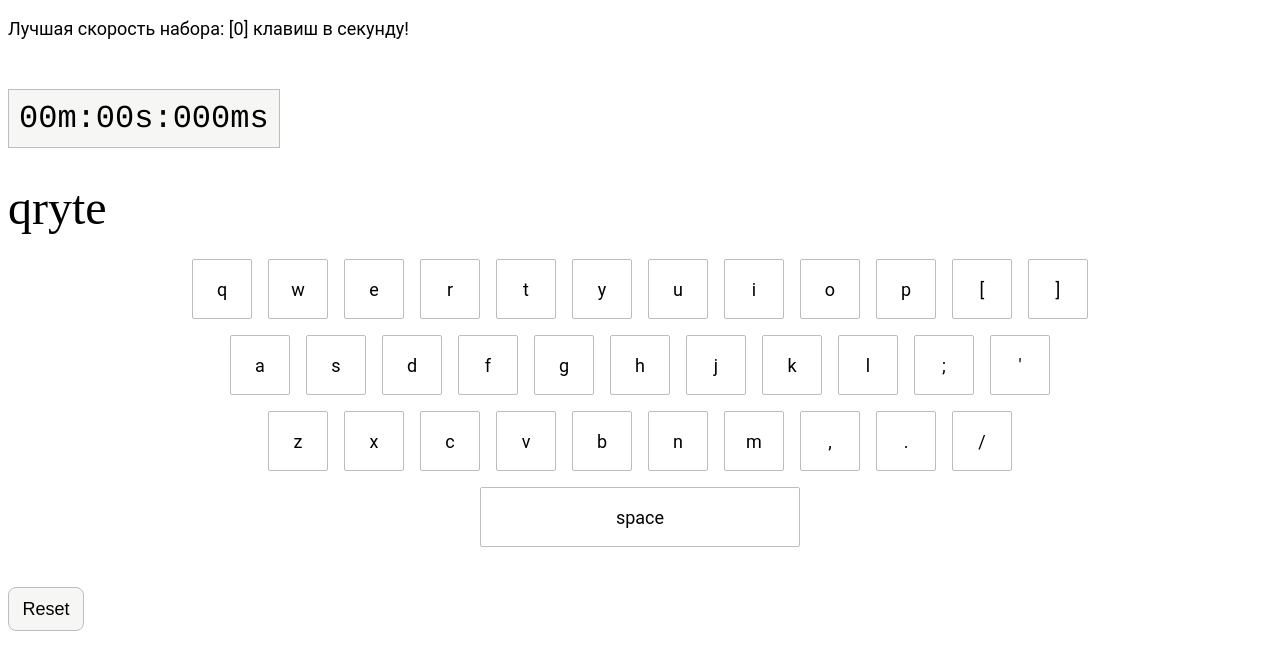
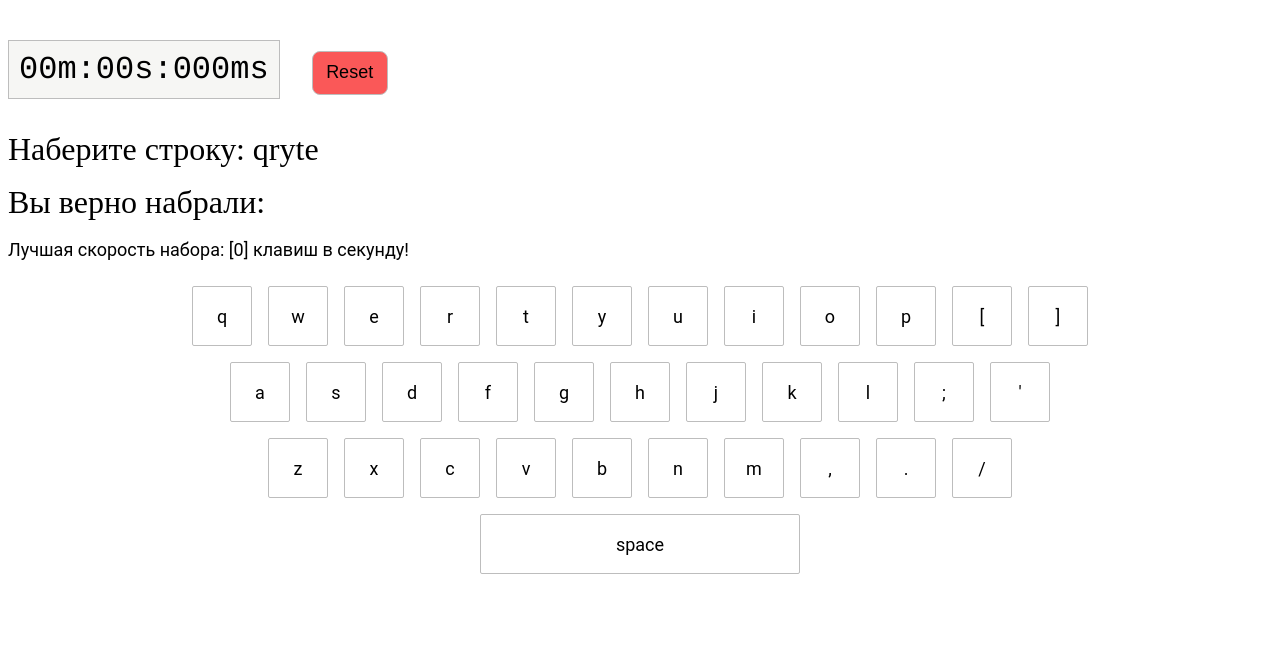
Before and after one commit to Dremkalex/fe-advance-hw, a plain HTML site: page module-10/index.html in a window 1280 px wide. Drawn offline with Linux system fonts and the light colour scheme.

Commit message:
User Input string added

```diff
--- a/module-10/css/style.css
+++ b/module-10/css/style.css
@@ -15,9 +15,21 @@
   border:1px solid #bdbdbd;
   background-color: hsla(50, 33%, 25%, .05);
 }
-.exercise {
+
+.reset-btn {
+  width:4.75rem;
+  height:2.75rem;
+  margin-left: 2rem;
+  padding: .5rem;
+  border:1px solid #bdbdbd;
+  border-radius:.5rem;
+  background-color: #FA5858;
+  font-size: 1.125rem;
+}
+
+.exercise, .userInput {
   margin-bottom: 1rem;
-  font-size: 3rem;
+  font-size: 2rem;
 }
 
 .keyboard__row {
@@ -46,14 +58,3 @@
   background-color: #03a9f4;
   color: #fff
 }
-
-.reset-btn {
-  width:4.75rem;
-  height:2.75rem;
-  margin-top: 2rem;
-  padding: .5rem;
-  border:1px solid #bdbdbd;
-  border-radius:.5rem;
-  background-color: hsla(50, 33%, 25%, .05);
-  font-size: 1.125rem;
-}
--- a/module-10/js/script.js
+++ b/module-10/js/script.js
@@ -52,15 +52,20 @@ const timer = {
 
 //****************Построение документа с помощбю JS****************//
 
+/****Строка-задание****/
+const exercise = document.querySelector(".exercise");
+exercise.textContent = `Наберите строку: ${string}`;
+/****Ввод пользователя****/
+const userInput = document.createElement('div');
+userInput.classList.add('userInput');
+userInput.textContent = "Вы верно набрали: ";
+exercise.after(userInput);
 /****Лучший результат****/
 const bestTypingSpeed = document.createElement('p');
 bestTypingSpeed.classList.add('result');
-/****Таймер****/
-timerOutput.before(bestTypingSpeed);
+userInput.after(bestTypingSpeed);
 updateView();
-/****Строка-задание****/
-const exercise = document.querySelector(".exercise");
-exercise.textContent = string;
+
 /****Конструктор обьекта клавиатуры****/
 function Rows(str) {
   const langArr = lang.split("");
@@ -97,7 +102,7 @@ keyboard.lastElementChild.firstElementChild.classList.add('keyboard__btn--space'
 const reset = document.createElement('button');
 reset.textContent = 'Reset';
 reset.classList.add('reset-btn');
-keyboard.after(reset);
+timerOutput.after(reset);
 
 const buttons = Array.from(document.querySelectorAll("button"));
 const activeBtn = {
@@ -121,7 +126,7 @@ const onClick = (event) => {
     for(let item of string){
       if (charsArr.includes(item)) {
         if (item === event.target.textContent) {
-          charsArr.pop();
+          userInput.textContent += charsArr.pop();
         } else break;
       }
     }
@@ -164,7 +169,7 @@ const keyDown = (event) => {
   for(let item of string){
     if (charsArr.includes(item)) {
       if (item === event.key) {
-        charsArr.pop();
+        userInput.textContent += charsArr.pop();
       } else break;
     }
   }
@@ -184,6 +189,7 @@ const resetTime = (event) => {
     timer.taskTime = null;
     charsArr = string.split("").reverse();
     timerOutput.textContent = '00m:00s:000ms';
+    userInput.textContent = "Вы верно набрали: ";
     if (activeBtn.node !== null) {
         activeBtn.node.classList.remove("keyboard__btn--active");
       }
```
